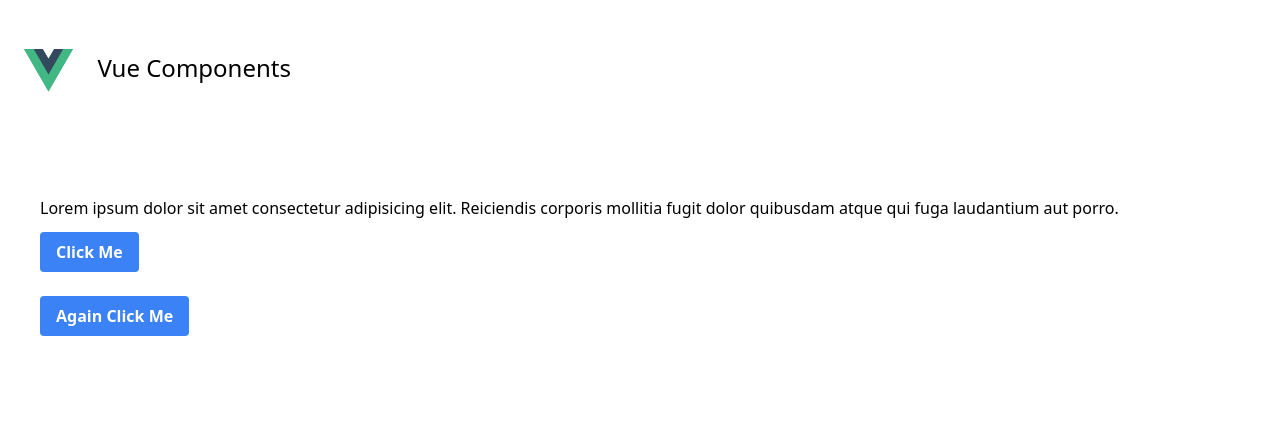
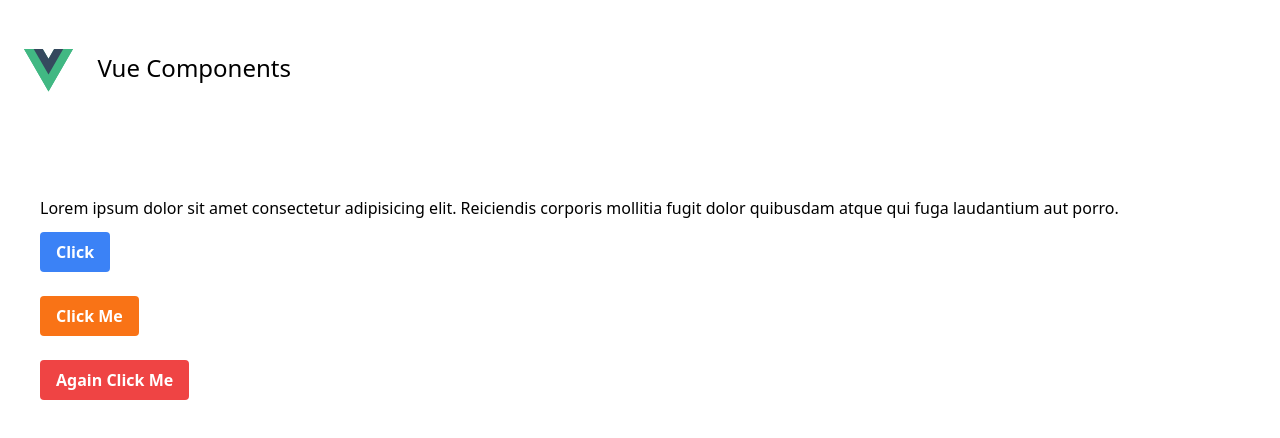
Before and after one commit to LearnWithHasinHayder/creating-ui-components, a Vue app in the folder components/: page / in a window 1280 px wide. Shown: the top 438 px of the page. Built offline with nearby package versions, Linux system fonts and the light colour scheme.

Commit message:
Props and their default values

```diff
--- a/components/src/App.vue
+++ b/components/src/App.vue
@@ -13,8 +13,9 @@ import Button from './components/Button.vue'
         Lorem ipsum dolor sit amet consectetur adipisicing elit. Reiciendis corporis mollitia fugit dolor quibusdam atque qui fuga laudantium aut porro.
       </p>
 
-      <Button label="Click Me"/> <br/><br/>
-      <Button label="Again Click Me"/>
+      <Button label="Click"/> <br/><br/>
+      <Button color="orange"/> <br/><br/>
+      <Button color="red" label="Again Click Me"/>
 
     </div>
 
--- a/components/src/components/Button.vue
+++ b/components/src/components/Button.vue
@@ -1,11 +1,26 @@
 <script setup>
-const props = defineProps([
-    'label'
-])
+// const props = defineProps([
+//     'label', 'color'
+// ])
+
+const props = defineProps({
+    label: {
+        type: String,
+        default: 'Click Me'
+    },
+    color: {
+        type: String,
+        default: 'blue'
+    }
+})
+
+function getColor(){
+    return `bg-${props.color}-500 hover:bg-${props.color}-700`
+}
 </script>
 
 <template>
-    <button class="bg-blue-500 hover:bg-blue-700 text-white font-bold py-2 px-4 rounded">
+    <button :class="getColor()" class="text-white font-bold py-2 px-4 rounded">
         {{ label }}
     </button>
 </template>
```
